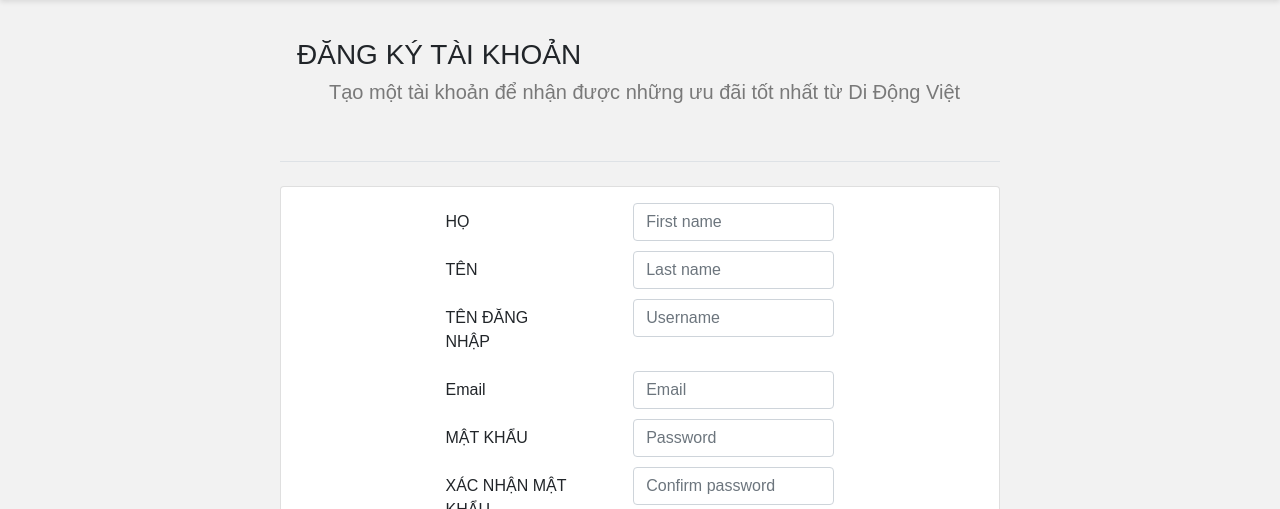
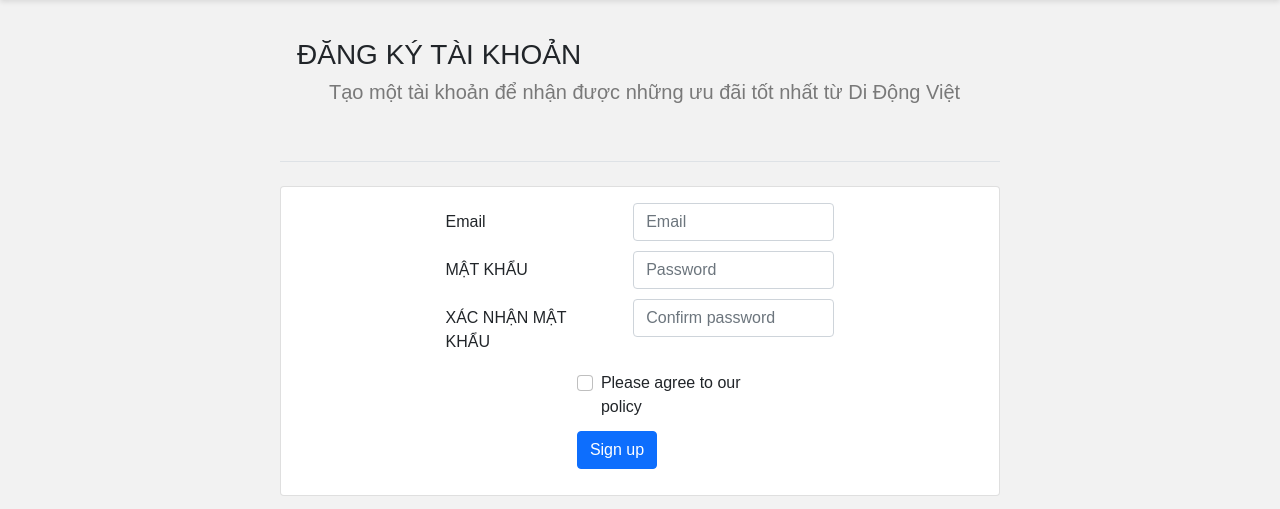
Before and after one commit to ngoquoclam/35_detai11_NgoQuocLam__DHHTTT16C, a plain HTML site: page dangki.html in a window 1280 px wide. Shown: the part 262-771 px from the top of the page. Drawn offline with Linux system fonts and the light colour scheme.

Commit message:
Update dangki.html

```diff
--- a/dangki.html
+++ b/dangki.html
@@ -283,26 +283,7 @@
 
                             <div class="card-body">
                                 <form id="signupForm" method="post" class="form-horizontal" action="">
-                                    <div class="form-group row">
-                                        <label class="col-sm-4 col-form-label" for="firstname1">HỌ</label>
-                                        <div class="col-sm-6">
-                                            <input type="text" class="form-control" id="firstname1" name="firstname" placeholder="First name" />
-                                        </div>
-                                    </div>
 
-                                    <div class="form-group row">
-                                        <label class="col-sm-4 col-form-label" for="lastname">TÊN</label>
-                                        <div class="col-sm-6">
-                                            <input type="text" class="form-control" id="lastname" name="lastname" placeholder="Last name" />
-                                        </div>
-                                    </div>
-
-                                    <div class="form-group row">
-                                        <label class="col-sm-4 col-form-label" for="username">TÊN ĐĂNG NHẬP</label>
-                                        <div class="col-sm-6">
-                                            <input type="text" class="form-control" id="username" name="username" placeholder="Username" />
-                                        </div>
-                                    </div>
 
                                     <div class="form-group row">
                                         <label class="col-sm-4 col-form-label" for="email">Email</label>
```
